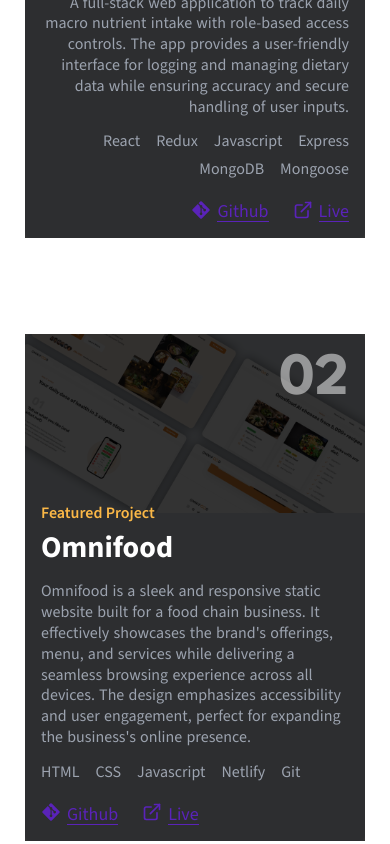
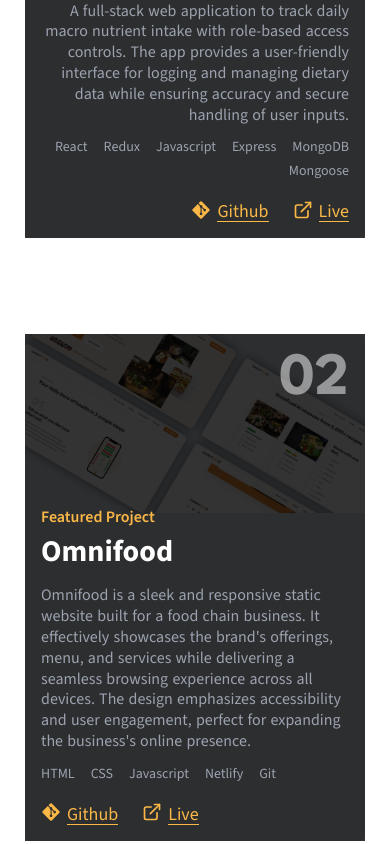
Before and after one commit to SuGo17/Portfolio, a React (Vite) app: page / in a window 390 px wide. Shown: the part 3320-4164 px from the top of the page. Built offline with nearby package versions, Linux system fonts and the light colour scheme.

Commit message:
footer social links bug fix

```diff
--- a/src/components/ProjectCard/index.module.scss
+++ b/src/components/ProjectCard/index.module.scss
@@ -114,16 +114,20 @@
       word-spacing: 1px;
     }
     .tech-list {
-      @apply flex gap-x-4 gap-y-1 text-base justify-end mt-3 flex-wrap;
+      @apply flex gap-x-4 gap-y-1 text-sm justify-end mt-3 flex-wrap;
     }
     .cta-links {
       @apply flex gap-6 mt-4;
       .link {
         svg {
-          @apply text-xl;
+          @apply text-xl text-[var(--primary-dark)] lg:text-[var(--primary)];
         }
         a {
-          @apply text-lg font-normal;
+          @apply text-lg font-normal text-[var(--primary-dark)] lg:text-[var(--primary)];
+
+          &::after {
+            @apply bg-[var(--primary-dark)] lg:bg-[var(--primary)];
+          }
         }
       }
     }
--- a/src/components/SocialLink/index.tsx
+++ b/src/components/SocialLink/index.tsx
@@ -43,6 +43,22 @@
 const SocialLink: FC<SocialLinkProps> = (props) => {
   const { name, className = "", href = "", children, ...rest } = props;
   const getSCSSSelectors = useGetStyleSelectors(modules);
+
+  if (!children)
+    return (
+      <div className={getSCSSSelectors("social-link", className)}>
+        <a href={href} target="_blank">
+          <Icon
+            name={name}
+            className={getSCSSSelectors(
+              "social-icon",
+              children ? "primary" : ""
+            )}
+            {...rest}
+          />
+        </a>
+      </div>
+    );
   return (
     <div className={getSCSSSelectors("social-link", className)}>
       <Icon
@@ -50,11 +66,9 @@
         className={getSCSSSelectors("social-icon", children ? "primary" : "")}
         {...rest}
       />
-      {children && (
-        <Button as="a" variant="ghost-primary" href={href} target="_blank">
-          {children}
-        </Button>
-      )}
+      <Button as="a" variant="ghost-primary" href={href} target="_blank">
+        {children}
+      </Button>
     </div>
   );
 };
```
